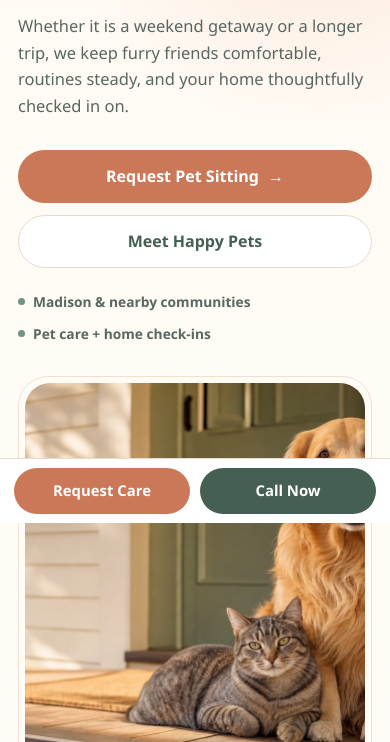
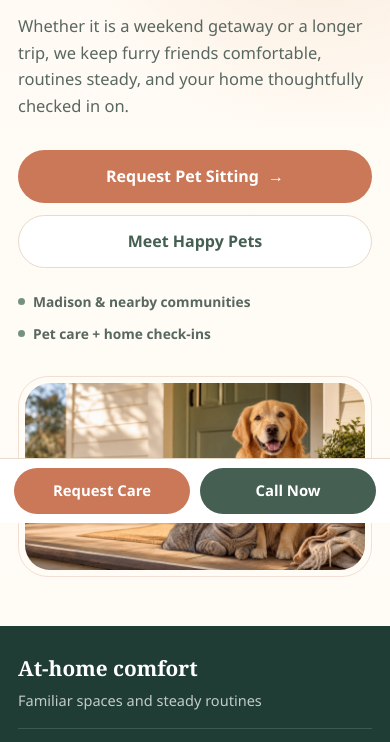
Before and after one commit to valeriasachel-png/whiskers-and-wags, a website: page index.html in a window 390 px wide. Shown: the part 321-1063 px from the top of the page. Drawn offline with Linux system fonts and the light colour scheme.

Commit message:
Bust stale storefront cache and show full hero image

```diff
--- a/index.html
+++ b/index.html
@@ -11,8 +11,8 @@
     <meta property="og:url" content="https://whiskersandwagsms.com/">
     <meta property="og:type" content="website">
     <meta property="og:image" content="https://whiskersandwagsms.com/assets/hero-pets.jpg">
-    <link rel="stylesheet" href="/styles.css">
-    <script src="/shared.js" defer></script>
+    <link rel="stylesheet" href="/styles.css?v=20260525-3">
+    <script src="/shared.js?v=20260525-3" defer></script>
   </head>
   <body>
     <div data-site-header></div>
--- a/styles.css
+++ b/styles.css
@@ -198,8 +198,8 @@ h3 {
 .hero-grid {
   align-items: center;
   display: grid;
-  gap: 48px;
-  grid-template-columns: 0.9fr 1fr;
+  gap: 42px;
+  grid-template-columns: 0.82fr 1.18fr;
 }
 
 .eyebrow {
@@ -310,7 +310,6 @@ h3 {
 }
 
 .hero-photo-wrap {
-  min-height: 530px;
   padding: 10px;
   position: relative;
 }
@@ -324,10 +323,11 @@ h3 {
 }
 
 .hero-photo {
+  aspect-ratio: 1400 / 768;
   border-radius: 36px;
-  height: 535px;
+  height: auto;
   object-fit: cover;
-  object-position: center 38%;
+  object-position: center;
   width: 100%;
 }
 
@@ -1184,7 +1184,7 @@ textarea {
   }
 
   .hero-photo {
-    height: min(500px, 68vw);
+    height: auto;
   }
 
   .promise {
@@ -1251,7 +1251,7 @@ textarea {
 
   .hero-photo {
     border-radius: 25px;
-    height: min(400px, 98vw);
+    height: auto;
   }
 
   .hero-photo-wrap {
```
Also changed, not shown: gallery.html (+2 -2 lines), picks.html (+3 -3 lines), privacy.html (+2 -2 lines), request.html (+3 -3 lines), 1 other file.
